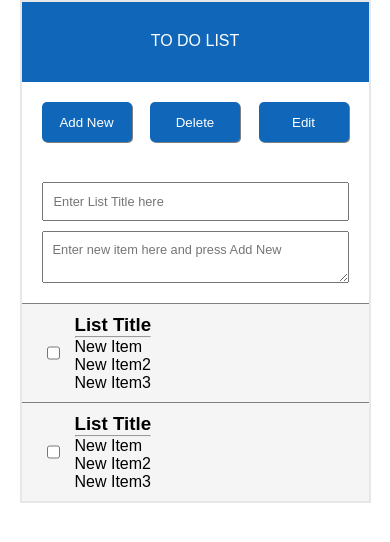
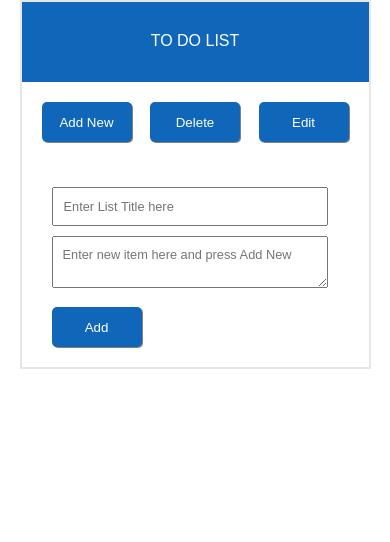
Before and after one commit to sn00k13/to-do, a plain HTML site: page index.html in a window 390 px wide. Both pictures are taken after a click on the button "Add New". Drawn offline with Linux system fonts and the light colour scheme.

Commit message:
working on the functionalities of the buttons...

```diff
--- a/assets/js/index.js
+++ b/assets/js/index.js
@@ -0,0 +1,12 @@
+const add = document.getElementById("add-btn");
+const addNew = document.getElementById("add-new");
+const addList = document.getElementById("form-button");
+const showList = document.getElementById("list");
+
+add.addEventListener("click", () => {
+    addNew.style.display = "inline-block";
+});
+
+addList.addEventListener("click", () => {
+    showList.style.display = "flex"
+});
--- a/assets/styles/style.css
+++ b/assets/styles/style.css
@@ -51,7 +51,7 @@ input[type=button]:hover {
     flex-direction: column;
     gap: 10px;
     padding: 20px;
-    /* display: none; */
+    display: none;
 }
 
 input[type=text] {
@@ -64,11 +64,17 @@ textarea {
     font-size: 0.8rem;
 }
 
+#form-button{
+    height: 40px;
+    margin-left: 10px;
+    margin-top: 10px;
+}
+
 .list {
     border-top: 1px solid grey;
     height: auto;
     width: 100%;
-    display: flex;
+    display: none;
     gap: 15px;
     padding: 10px;
     padding-left: 25px;
@@ -77,18 +83,17 @@ textarea {
 
 @media only screen and (max-width: 768px) {
     .container {
-        border: 2px solid rgb(231, 231, 231);
         width: 90%;
-        margin: auto;
-        /* background-color: rgb(254, 247, 240); */
     }
     input[type=button] {
         width: 90px;
-        background-color: #1067BA;
-        border: none;
-        border-radius: 5px;
-        box-shadow: 1px 1px grey;
-        color: white;
     }
-
+    input[type=text], textarea {
+        width: 90%;
+        margin: 5px;
+        margin-left: 10px;
+    }
+    .add-new {
+        gap: 30px;
+    }
 }
--- a/index.html
+++ b/index.html
@@ -10,33 +10,19 @@
     <div class="container">
         <div class="header">TO DO LIST</div>
         <div class="features">
-            <input type="button" value="Add New">
+            <input type="button" value="Add New" id="add-btn">
             <input type="button" value="Delete">
             <input type="button" value="Edit">
         </div>
-        <div class="add-new">
-            <input type="text" name="list-title" id="list-title" placeholder="Enter List Title here">
+        <div class="add-new"id="add-new">
+            <form action="" method="post" id="form-input">
+                <input type="text" name="list-title" id="list-title" placeholder="Enter List Title here">
             <textarea name="list-item" id="list-item" placeholder="Enter new item here and press Add New"></textarea>
-        </div>
-        <div class="list">
-            <input type="checkbox" name="" id="check">
-            <div class="text" id="text">
-                <h3>List Title</h3>
-                <hr>
-                <p id="item1">New Item</p>
-                <p id="item1">New Item2</p>
-                <p id="item1">New Item3</p>
+            <input type="button" value="Add" id="form-button">
+            </form>
             </div>
-        </div>
-        <div class="list">
-            <input type="checkbox" name="" id="check">
-            <div class="text" id="text">
-                <h3>List Title</h3>
-                <hr>
-                <p id="item1">New Item</p>
-                <p id="item1">New Item2</p>
-                <p id="item1">New Item3</p>
-            </div>
+        <div class="list" id="list">
+
         </div>
     </div>
 
```
